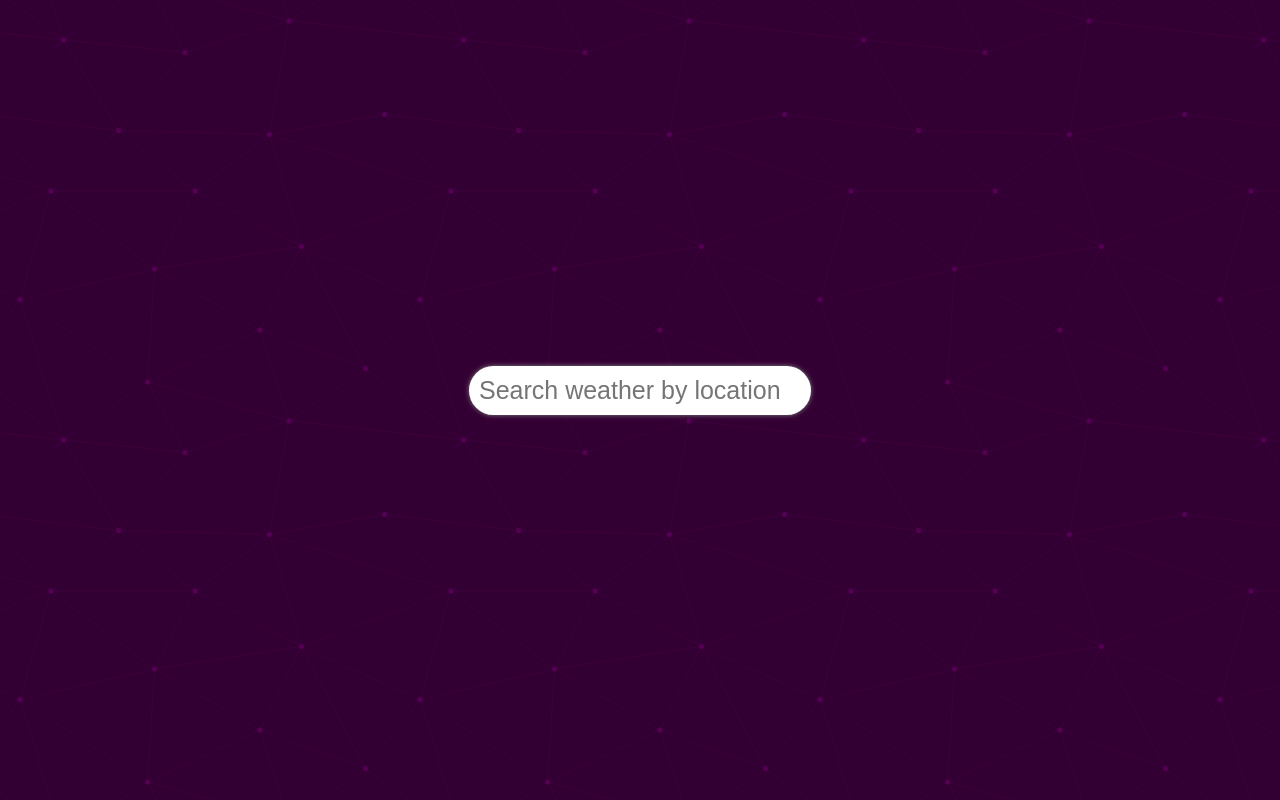
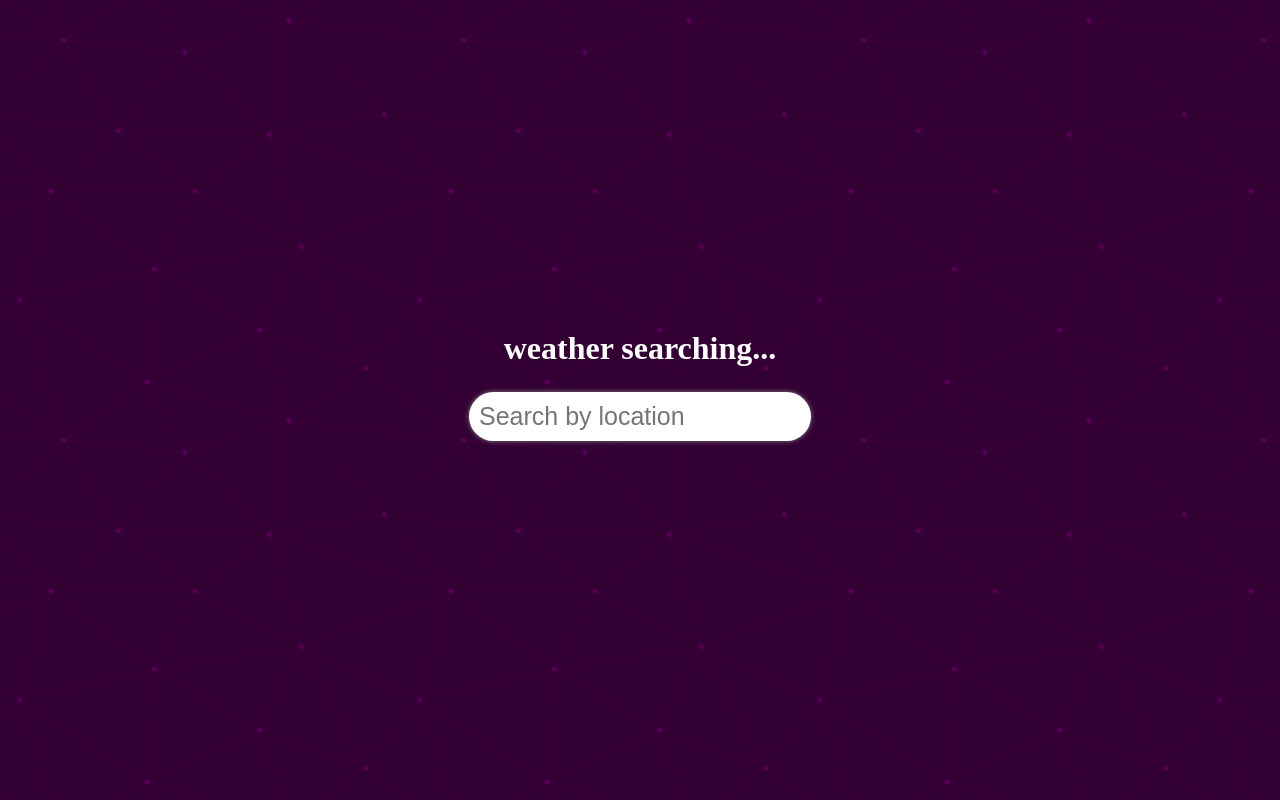
Before and after one commit to nayon117/weatherApp, a plain HTML site: page index.html in a window 1280 px wide. Drawn offline with Linux system fonts and the light colour scheme.

Commit message:
some changes

```diff
--- a/index.html
+++ b/index.html
@@ -9,9 +9,10 @@
 </head>
 <body>
    <main>
+    <h1>weather searching...</h1>
     <div class="row" style="text-align: center;" >
         <form action="">
-            <input type="search" id="search" placeholder="Search weather by location" >
+            <input type="search" id="search" placeholder="Search by location" >
      </form>
     </div>
     <div class="row" id="weather" >
--- a/style.css
+++ b/style.css
@@ -12,6 +12,10 @@ main{
     justify-content: center;
     align-items: center;
     flex-direction: column;
+}
+h1{
+    color: white;
+    margin-bottom: 15px;
 }
 .row{
     width: 1000px;
```
